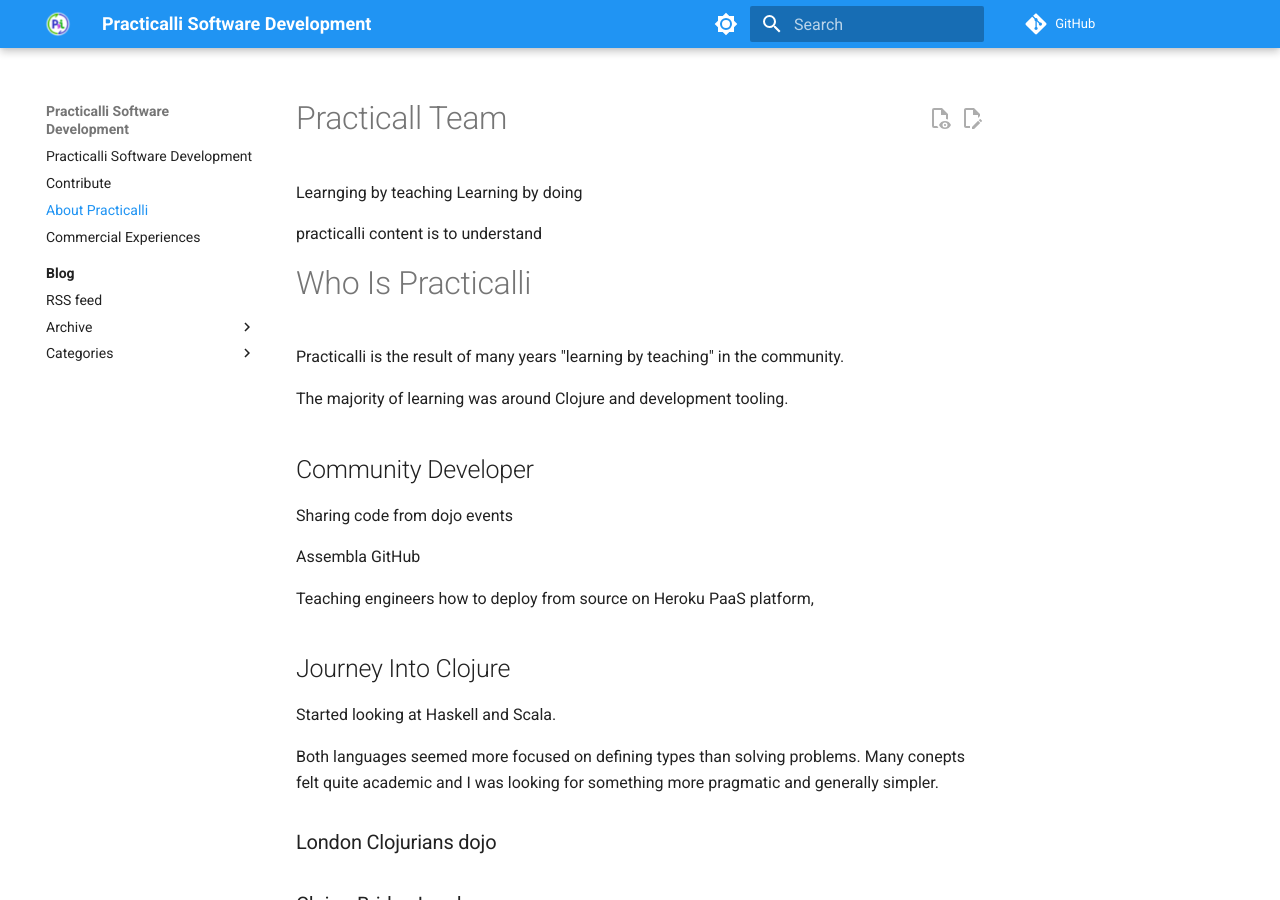
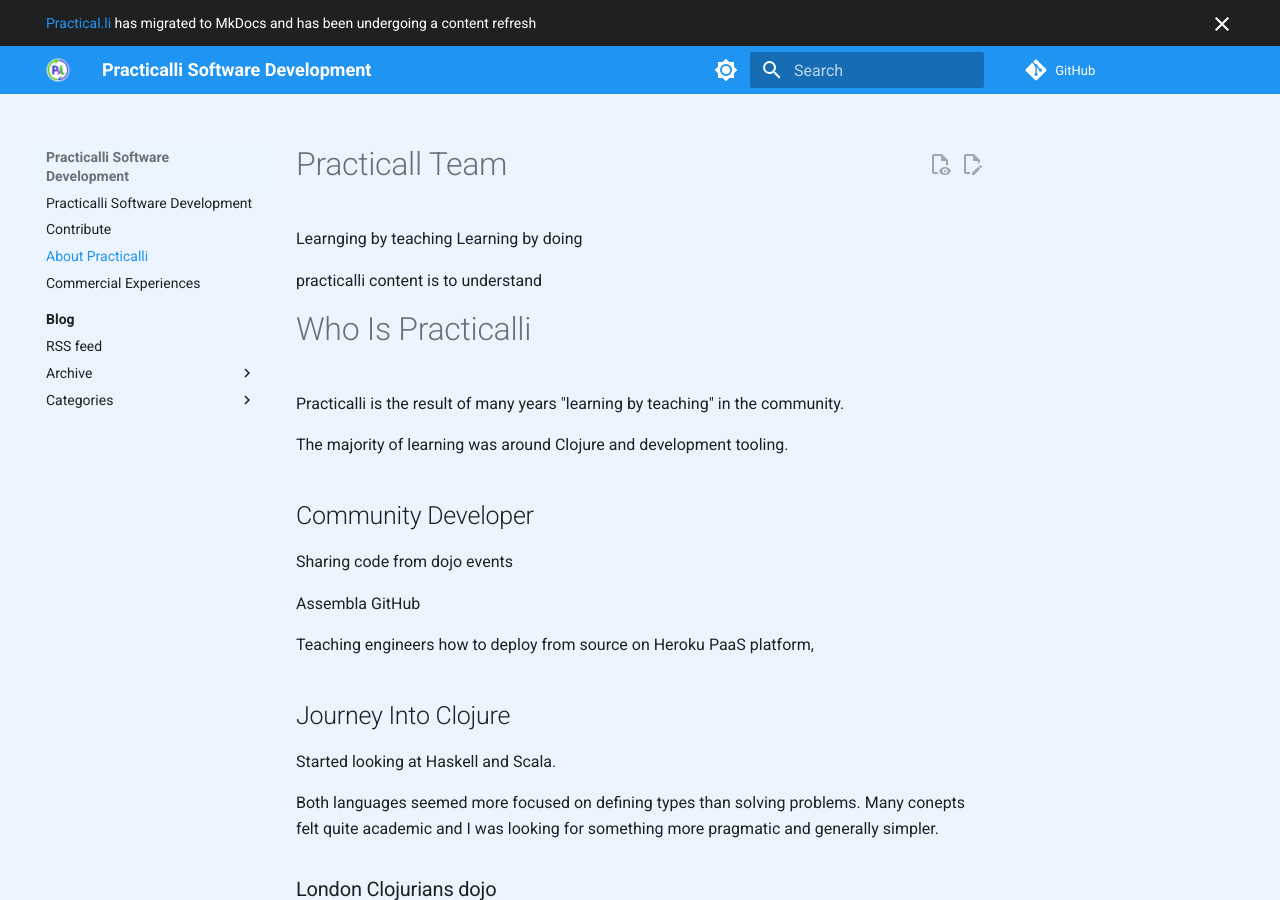
Before and after one commit to practicalli/practicalli.github.io, an MkDocs documentation site: the page built from docs/practicalli-team.md, in a window 1280 px wide and 900 px high. Built offline with MkDocs 1.6.1 and Material for MkDocs 9.7.7, drawn with Linux system fonts in a browser that asks for light colours; emoji names are drawn with the system emoji font.

Commit message:
mkdocs: overrides 404 announcement github target blank

```diff
--- a/mkdocs.yml
+++ b/mkdocs.yml
@@ -44,6 +44,12 @@
       toggle:
         icon: material/brightness-4
         name: Switch to light mode
+
+  # Override theme
+  custom_dir: overrides
+
+extra_css:
+  - assets/stylesheets/extra.css
 
 ## Additional styling
 markdown_extensions:
--- /dev/null
+++ b/overrides/404.html
@@ -0,0 +1,25 @@
+<!--
+  Practicalli Custom 404 Page
+-->
+
+
+{% extends "main.html" %}
+
+<!-- Content -->
+{% block content %}
+<h1>This is not the page you are looking for</h1>
+
+<h3>
+    Sorry we have arrived at a page that does not exist...
+</h3>
+
+<p>
+    Practicalli is actively being updated to MkDocs, using the Material theme.
+</p>
+
+
+<p>
+    Try use the Search bar at the top of the page
+</p>
+
+{% endblock %}
--- /dev/null
+++ b/overrides/main.html
@@ -0,0 +1,16 @@
+<!--
+  Practicalli Custom blocks
+
+  Overrides
+     - announce
+-->
+
+
+{% extends "base.html" %}
+
+<!-- Content -->
+{% block announce %}
+
+<a href="https://practical.li/">Practical.li</a> has migrated to MkDocs and has been undergoing a content refresh
+
+{% endblock %}
--- /dev/null
+++ b/overrides/partials/source.html
@@ -0,0 +1,9 @@
+<a href="{{ config.repo_url }}" title="{{ lang.t('source') }}" class="md-source" data-md-component="source" target="_blank">
+    <div class="md-source__icon md-icon">
+        {% set icon = config.theme.icon.repo or "fontawesome/brands/git-alt" %}
+        {% include ".icons/" ~ icon ~ ".svg" %}
+    </div>
+    <div class="md-source__repository">
+        {{ config.repo_name }}
+    </div>
+</a>
```
